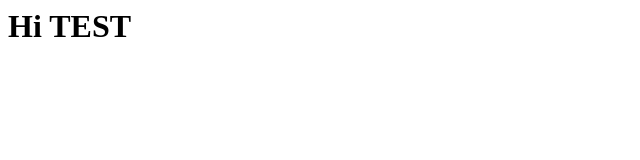
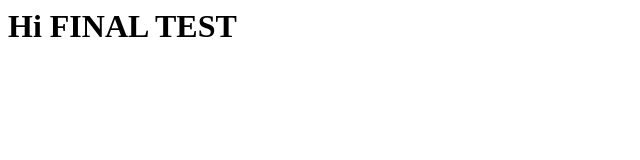
Before and after one commit to SebastianPE0/pruebaAWS, a plain HTML site: page index.html in a window 1280 px wide. Shown: the whole page, without its empty margins (0-640 px from the left). Drawn offline with Linux system fonts and the light colour scheme.

Commit message:
feat(New feat): :sparkles: Update Index.html
change on message

```diff
--- a/index.html
+++ b/index.html
@@ -2,5 +2,5 @@
 
 </head>
 <body>
-  <h1>Hi TEST</h1>
+  <h1>Hi FINAL TEST </h1>
 </body>
```
